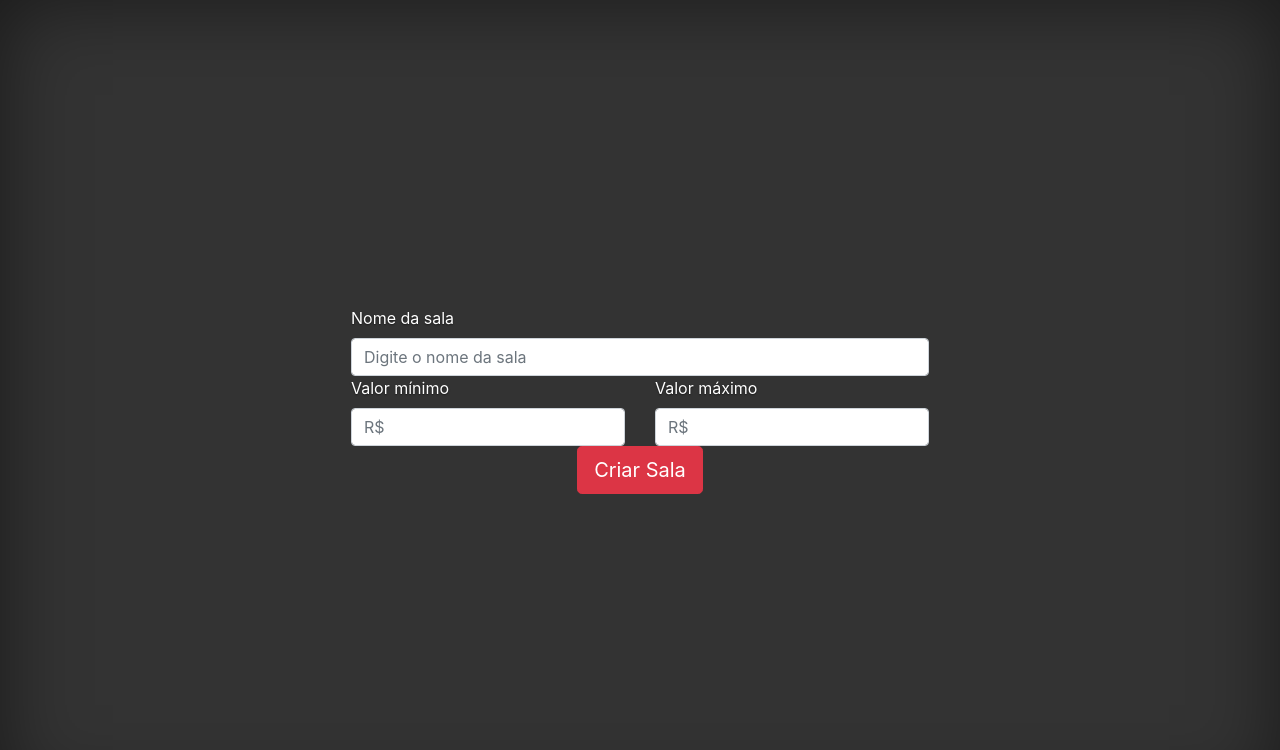
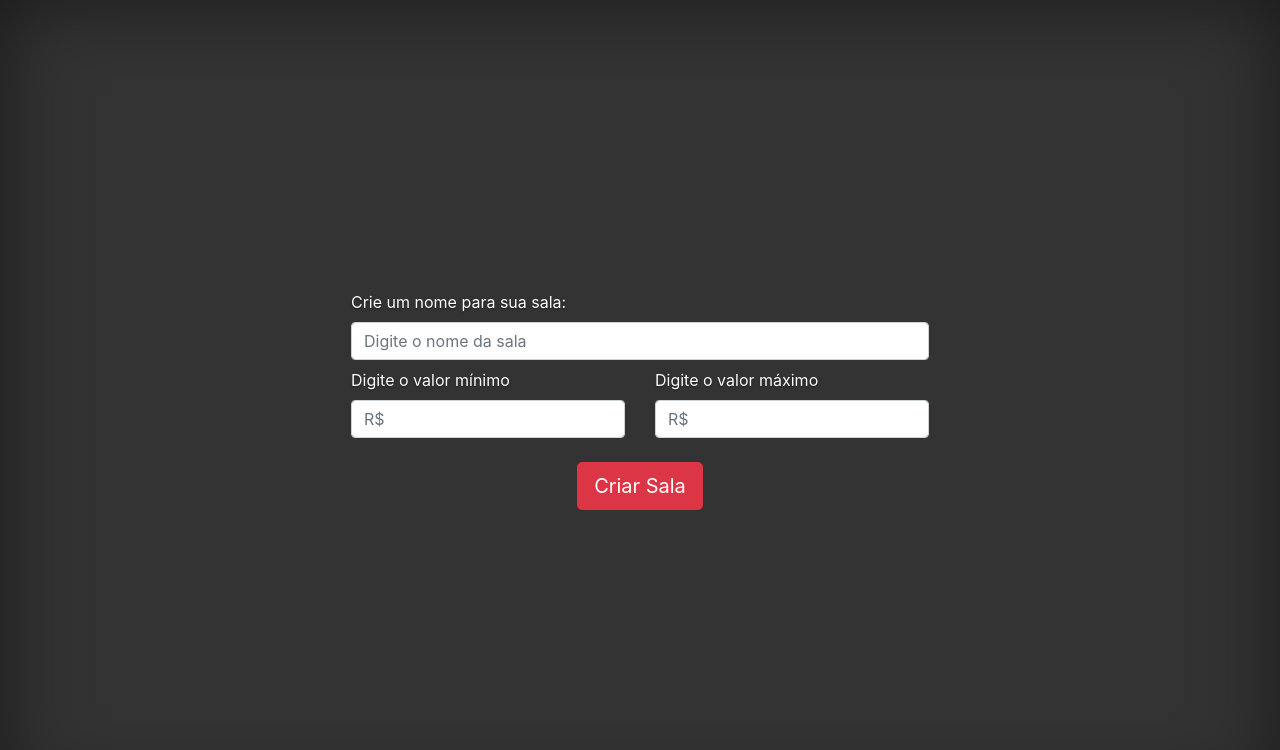
Before and after one commit to bbiancaa/GiftSort, a Django app: page /criar-sala in a window 1280 px wide. Shown: the top 750 px of the page. Run offline with Django 4.2, Linux system fonts and the light colour scheme; some libraries are stand-ins or nearby versions.

Commit message:
finalizando tela de cadastro de sala

```diff
--- a/templates/index.html
+++ b/templates/index.html
@@ -20,7 +20,7 @@
 
     <footer class="mastfoot mt-auto">
       <div class="inner">
-        <p>GiftSort 2022 by <a href="https://twitter.com/">@everybody</a>.</p>
+        <p>GiftSort 2022 by <a href="https://github.com/bbiancaa">@bbiancaa</a><a href="https://github.com/mascDriver"> @mascDriver</a></p>
       </div>
     </footer>
   </div>
--- a/templates/raffle/criar_sala.html
+++ b/templates/raffle/criar_sala.html
@@ -7,21 +7,21 @@
     {% csrf_token %}
       <div class="row">
         <div class="col-lg-12">
-          <label for="id_name">Nome da sala</label>
-          <input type="text" class="form-control" name="name" id="id_name" aria-describedby="" placeholder="Digite o nome da sala" />
+          <label for="id_name">Crie um nome para sua sala: </label>
+          <input type="text" class="form-control" name="name" aria-describedby="" placeholder="Digite o nome da sala" />
         </div>
       </div>
-      <div class="row">
+      <div class="row mt-2">
         <div class="col-lg-6">
-          <label for="id_min_value">Valor mínimo</label>
-          <input type="number" class="form-control" name="min_value" id="id_min_value" placeholder="R$" />
+          <label for="id_min_value">Digite o valor mínimo</label>
+          <input type="number" class="form-control" name="min_value" placeholder="R$" />
         </div>
         <div class="col-lg-6">
-          <label for="id_max_value">Valor máximo</label>
-          <input type="number" class="form-control" name="max_value" id="id_max_value" placeholder="R$" />
+          <label for="id_max_value">Digite o valor máximo</label>
+          <input type="number" class="form-control" name="max_value" placeholder="R$" />
         </div>
       </div>
-      <div class="text-center" >
+      <div class="text-center mt-4" >
         <button type="submit" class="btn btn-lg btn-danger">Criar Sala</button>
       </div>
     </form>
```
